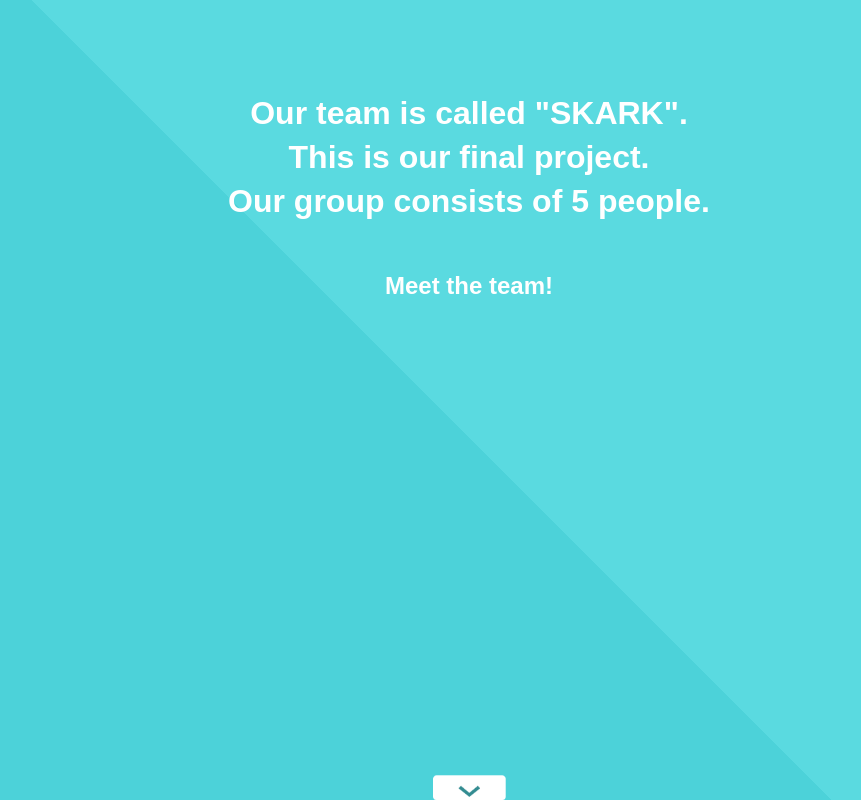
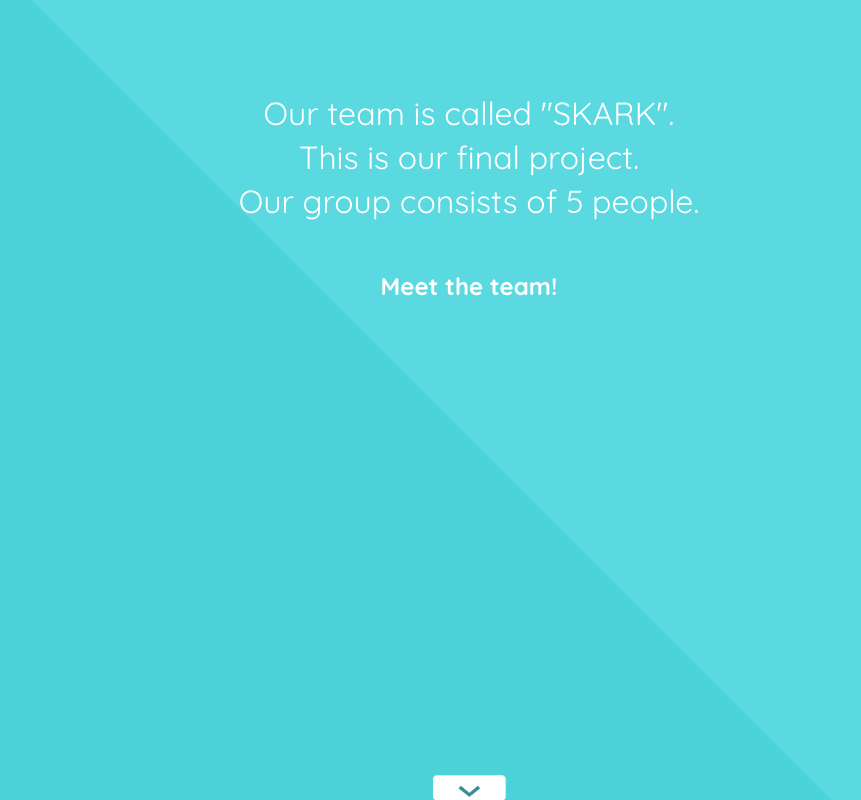
Before and after one commit to amapeli/comp1950, a plain HTML site: page index.html in a window 1280 px wide. Shown: the whole page, without its empty margins (171-1032 px from the left). Drawn offline with Linux system fonts and the light colour scheme.

Commit message:
added theme font Quicksand

```diff
--- a/style/style.css
+++ b/style/style.css
@@ -1,9 +1,11 @@
+@import url(http://fonts.googleapis.com/css?family=Quicksand:300,400,700);
+
 body {
 	margin:0;
 	overflow:hidden;
 	background-color: #eee;
 	color: #fff;
-	font-family: arial, sans-serif;
+	font-family: 'Quicksand', arial, sans-serif;
 }
 
 #wrapper {
@@ -49,6 +51,7 @@ body {
 #blurb h1 {
 	color: #fff;
 	padding-bottom: 20px;
+	font-weight: 400;
 }
 #blurb h2 {
 	color: #fff;
```
Also changed, not shown: 2 other files.
